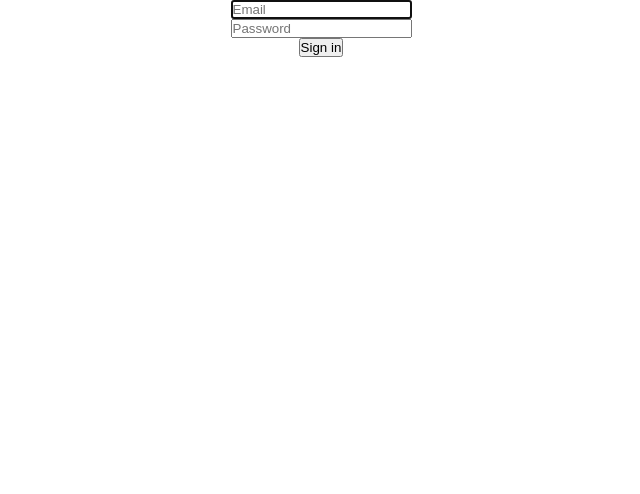
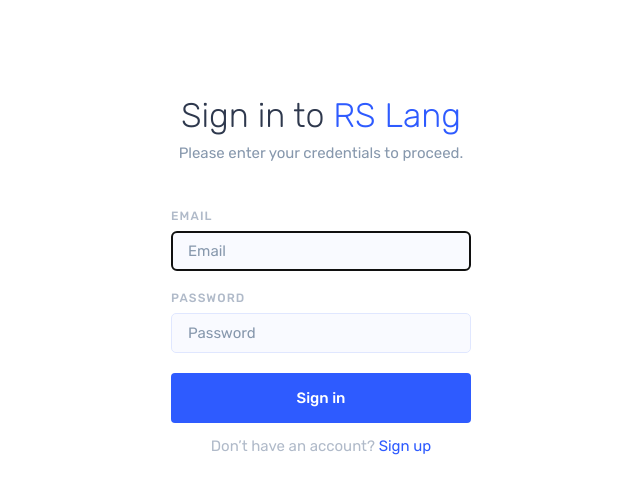
Before and after one commit to jve0902/RS-Lang, a website built with webpack: page src/assets/pages/signin.html in a window 1280 px wide. Shown: the whole page, without its empty margins (319-959 px from the left). Built offline with nearby package versions, Linux system fonts and the light colour scheme.

Commit message:
feat: add design for signin and signup pages

```diff
--- a/src/assets/css/auth.css
+++ b/src/assets/css/auth.css
@@ -1,3 +1,10 @@
+@import url('https://fonts.googleapis.com/css2?family=Rubik:wght@300;400;500;700;900&display=swap');
+
+.wrapper {
+    width: 1000px;
+    margin: 0 auto;
+}
+
 .hidden {
     display: none;
 }
@@ -8,3 +15,142 @@
     justify-content: center;
     align-items: center;
 }
+
+.auth__margin-indent {
+    margin-top: 100px;
+}
+
+.auth__title {
+    font-family: 'Rubik', sans-serif;
+    font-style: normal;
+    font-weight: 300;
+    font-size: 34px;
+    line-height: 32px;
+    color: #2E384D;
+}
+
+.auth__title-indent {
+    margin-bottom: 10px;
+}
+
+.auth__text {
+    font-family: 'Rubik', sans-serif;
+    font-style: normal;
+    font-weight: normal;
+    font-size: 15px;
+    line-height: 22px;
+    color: #8798AD;
+}
+
+.auth__text-indent {
+    margin-bottom: 45px;
+}
+
+.auth__label {
+    font-family: 'Rubik', sans-serif;
+    font-style: normal;
+    font-weight: 500;
+    font-size: 12px;
+    line-height: 14px;
+    letter-spacing: 1.125px;
+    text-transform: uppercase;
+    color: #B0BAC9;
+}
+
+.auth__label-indent {
+    margin-bottom: 8px;
+}
+
+.auth__control {
+    justify-content: start;
+}
+
+.auth__control-indent {
+    margin-bottom: 20px;
+}
+
+.auth__input {
+    padding: 11px 16px;
+    background: rgba(224, 231, 255, 0.2);
+    border: 1px solid #E0E7FF;
+    box-sizing: border-box;
+    border-radius: 5px;
+    font-family: 'Rubik', sans-serif;
+    font-style: normal;
+    font-weight: normal;
+    font-size: 15px;
+    line-height: 18px;
+    color: #2E384D;
+}
+
+.auth__input::placeholder {
+    color: #8798AD;
+}
+
+.auth__input-size {
+    width: 300px;
+    height: 40px;
+}
+
+.auth__button {
+    background: #2E5BFF;
+    border-radius: 4px;
+    font-family: 'Rubik', sans-serif;
+    font-style: normal;
+    font-weight: 500;
+    font-size: 15px;
+    line-height: 21px;
+    text-align: center;
+    color: #FFFFFF;
+    cursor: pointer;
+    border: none;
+}
+
+.auth__button:hover {
+    background: #33AC2E;
+}
+
+.auth__button-size {
+    width: 300px;
+    height: 50px;
+}
+
+.auth__button-indent {
+    margin-bottom: 12px;
+}
+
+.auth__link {
+    font-family: 'Rubik', sans-serif;
+    font-style: normal;
+    font-weight: normal;
+    font-size: 15px;
+    line-height: 22px;
+    text-align: right;
+    color: #B0BAC9;
+}
+
+.auth__link-text {
+    color: #B0BAC9;
+}
+
+.auth__link-redirect {
+    color: #2E5BFF;
+    cursor: pointer;
+    text-decoration: none;
+}
+
+.auth__link-redirect:hover {
+    text-decoration: underline;
+}
+
+@media screen and (max-width: 1020px) {
+    .wrapper {
+        width: 760px;
+    }
+}
+
+@media screen and (max-width: 760px) {
+    .wrapper {
+        width: 310px;
+    }
+}
--- a/src/assets/pages/signin.html
+++ b/src/assets/pages/signin.html
@@ -7,10 +7,19 @@
 </head>
 <body>
     <div class="wrapper">
-        <div class="auth">
-            <input type="email" class="auth__input auth__input-email" autofocus placeholder="Email">
-            <input type="password" class="auth__input auth__input-password" placeholder="Password">
-            <button type="submit" class="auth__button auth__button-signin">Sign in</button>
+        <div class="auth auth__margin-indent">
+            <div class="auth__title auth__title-indent">Sign in to <a class="auth__link-redirect" href="index.html">RS Lang</a></div>
+            <div class="auth__text auth__text-indent">Please enter your credentials to proceed.</div>
+            <div class="auth__control auth__control-indent">
+                <div class="auth__label auth__label-indent">Email</div>
+                <input type="email" class="auth__input auth__input-size auth__input-email" autofocus placeholder="Email">
+            </div>
+            <div class="auth__control auth__control-indent">
+                <div class="auth__label auth__label-indent">Password</div>
+                <input type="password" class="auth__input auth__input-size auth__input-password" placeholder="Password">
+            </div>
+            <button type="submit" class="auth__button auth__button-indent auth__button-size auth__button-signin">Sign in</button>
+            <div class="auth__link auth__link-text">Don’t have an account? <a class="auth__link-redirect" href="signup.html">Sign up</a></div>
         </div>
     </div>
 </body>
--- a/src/style.css
+++ b/src/style.css
@@ -363,8 +363,7 @@
 
 /* Tablet */
 
-@media screen and (max-width: 1020px)
-{
+@media screen and (max-width: 1020px) {
     .wrapper {
         width: 760px;
     }
```
Also changed, not shown: src/assets/pages/signup.html (+13 -4 lines).
